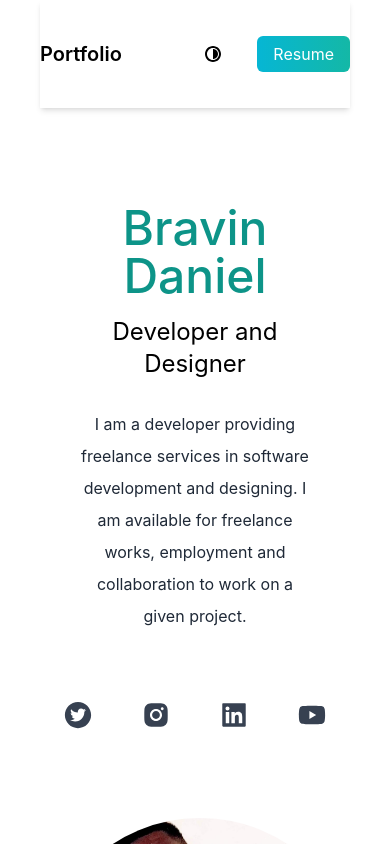
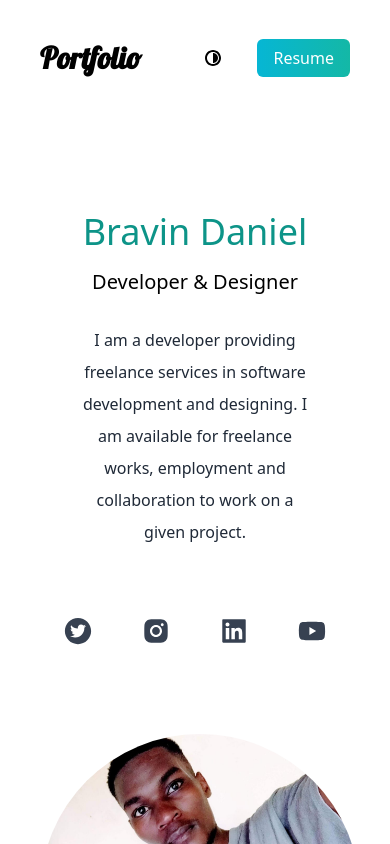
Before and after one commit to bravindan/profile, a React (Create React App) app: page / in a window 390 px wide. Shown: the top 844 px of the page. Built offline with nearby package versions, Linux system fonts and the light colour scheme.

Commit message:
added custom font and mobile responsiveness

```diff
--- a/src/App.js
+++ b/src/App.js
@@ -10,6 +10,7 @@ import code from "./images/code.png";
 import exp from "./images/exp.png";
 import design from "./images/design.png";
 import { useState } from "react";
+import './index.css'
 
 function App() {
   const [darkMode, setDarkMode] = useState(false);
@@ -18,8 +19,8 @@ function App() {
     <div className={darkMode ? "dark" : ""}>
       <main className="px-10 bg-white md:px-20 lg:px-40 dark:bg-black">
         <section className="min-h-screen ">
-          <nav className="flex justify-between py-10 mb-12 shadow-md dark:shadow-sm dark:shadow-slate-400">
-            <h1 className="text-xl font-semibold dark:text-gray-400">
+          <nav className="flex justify-between py-10 mb-12 ">
+            <h1 className="text-3xl font-semibold dark:text-gray-400 font-lobster ">
               Portfolio
             </h1>
             <ul className="flex items-center">
@@ -42,11 +43,11 @@ function App() {
             </ul>
           </nav>
           <div className="p-10 text-center">
-            <h2 className="py-2 text-5xl font-medium text-teal-600 md:text-6xl">
+            <h2 className="py-2 text-4xl font-medium text-teal-600 md:text-6xl ">
               Bravin Daniel
             </h2>
-            <h3 className="py-2 text-2xl md:text-3xl dark:text-gray-400">
-              Developer and Designer
+            <h3 className="py-2 text-xl md:text-3xl dark:text-gray-400">
+              Developer & Designer
             </h3>
 
             <p className="py-5 leading-8 text-gray-800 text-md md:text-xl dark:text-gray-400">
--- a/src/index.css
+++ b/src/index.css
@@ -1,8 +1,9 @@
+@import url('https://fonts.googleapis.com/css2?family=Lobster&display=swap');
 @tailwind base;
 @tailwind components;
 @tailwind utilities;
 
-body {
+/* body {
   margin: 0;
   font-family: -apple-system, BlinkMacSystemFont, 'Segoe UI', 'Roboto', 'Oxygen',
     'Ubuntu', 'Cantarell', 'Fira Sans', 'Droid Sans', 'Helvetica Neue',
@@ -14,4 +15,4 @@ body {
 code {
   font-family: source-code-pro, Menlo, Monaco, Consolas, 'Courier New',
     monospace;
-}
+} */
--- a/tailwind.config.js
+++ b/tailwind.config.js
@@ -3,8 +3,11 @@ module.exports = {
   darkMode: "class",
   content: ["./src/**/*.{js,jsx,ts,tsx}"],
   theme: {
+
     extend: {
-
+      fontFamily:{
+        lobster:["Lobster","serif"],
+      }
     },
   },
   plugins: [],
```
